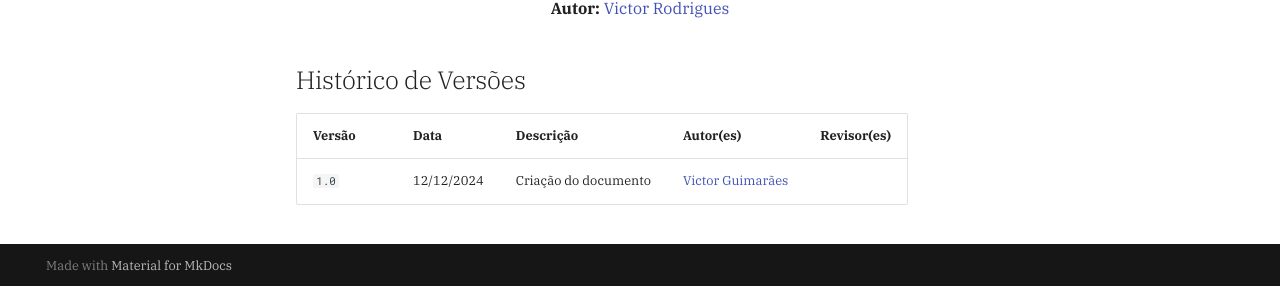
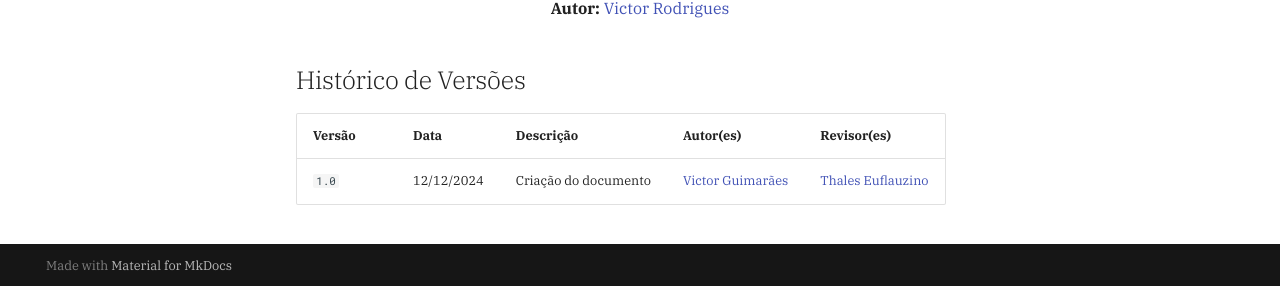
Before and after one commit to Requisitos-de-Software/2024.2-Grupo05, an MkDocs documentation site: the page built from docs/elicitacao/grupo5/priorizacao/cronograma.md, in a window 1280 px wide and 900 px high, scrolled down 924 px. Shown: the part 611-897 px from the top of the window. Built offline with MkDocs 1.6.1 and Material for MkDocs 9.7.7, drawn with Linux system fonts in a browser that asks for light colours; comment, search, counter and statistics services are not loaded.

Commit message:
Update cronograma.md

```diff
--- a/docs/elicitacao/grupo5/priorizacao/cronograma.md
+++ b/docs/elicitacao/grupo5/priorizacao/cronograma.md
@@ -100,4 +100,4 @@
 
 | Versão | Data       | Descrição                                    | Autor(es)                                        | Revisor(es)                                      |
 | ------ | ---------- | -------------------------------------------- | ------------------------------------------------ | ------------------------------------------------ |
-| `1.0`  | 12/12/2024 | Criação do documento                         | [Victor Guimarães](https://github.com/ViictorHugoo) |  |
+| `1.0`  | 12/12/2024 | Criação do documento                         | [Victor Guimarães](https://github.com/ViictorHugoo) |[Thales Euflauzino](https://github.com/thaleseuflauzino)  |
```
